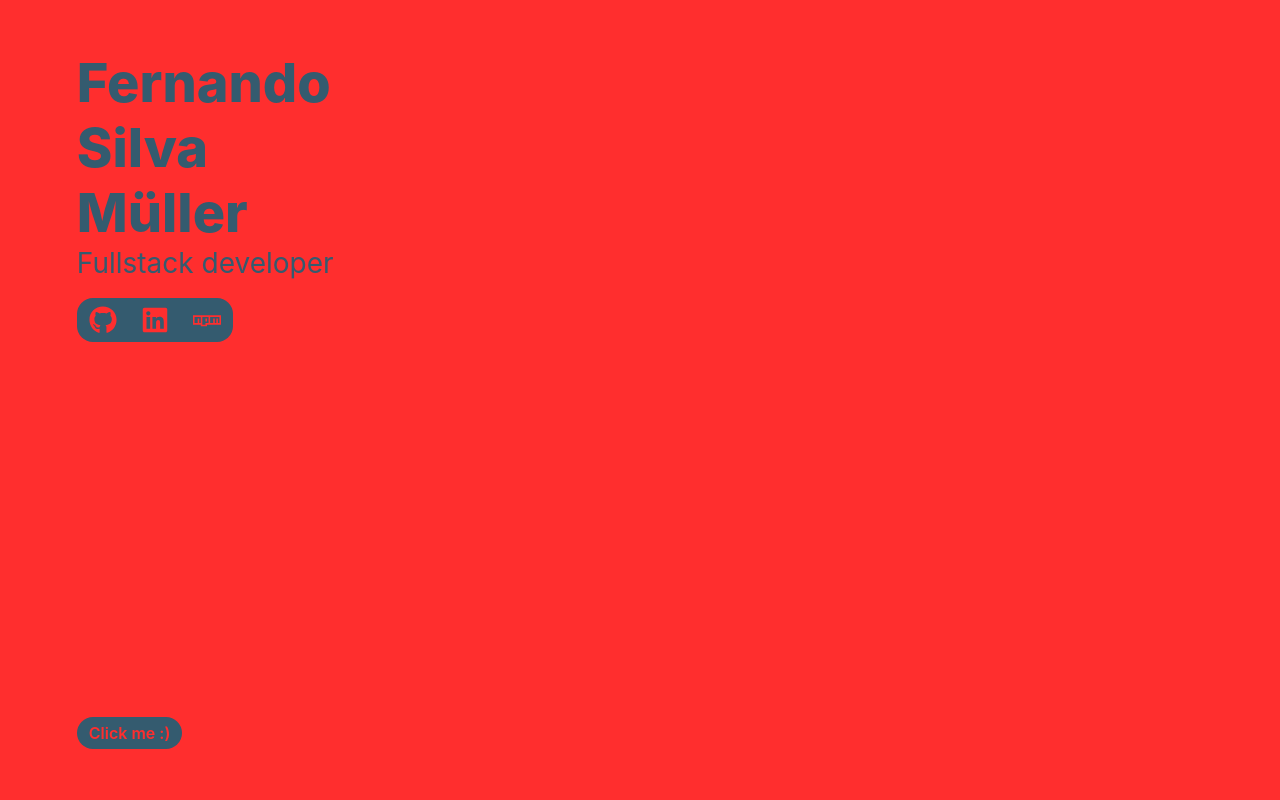
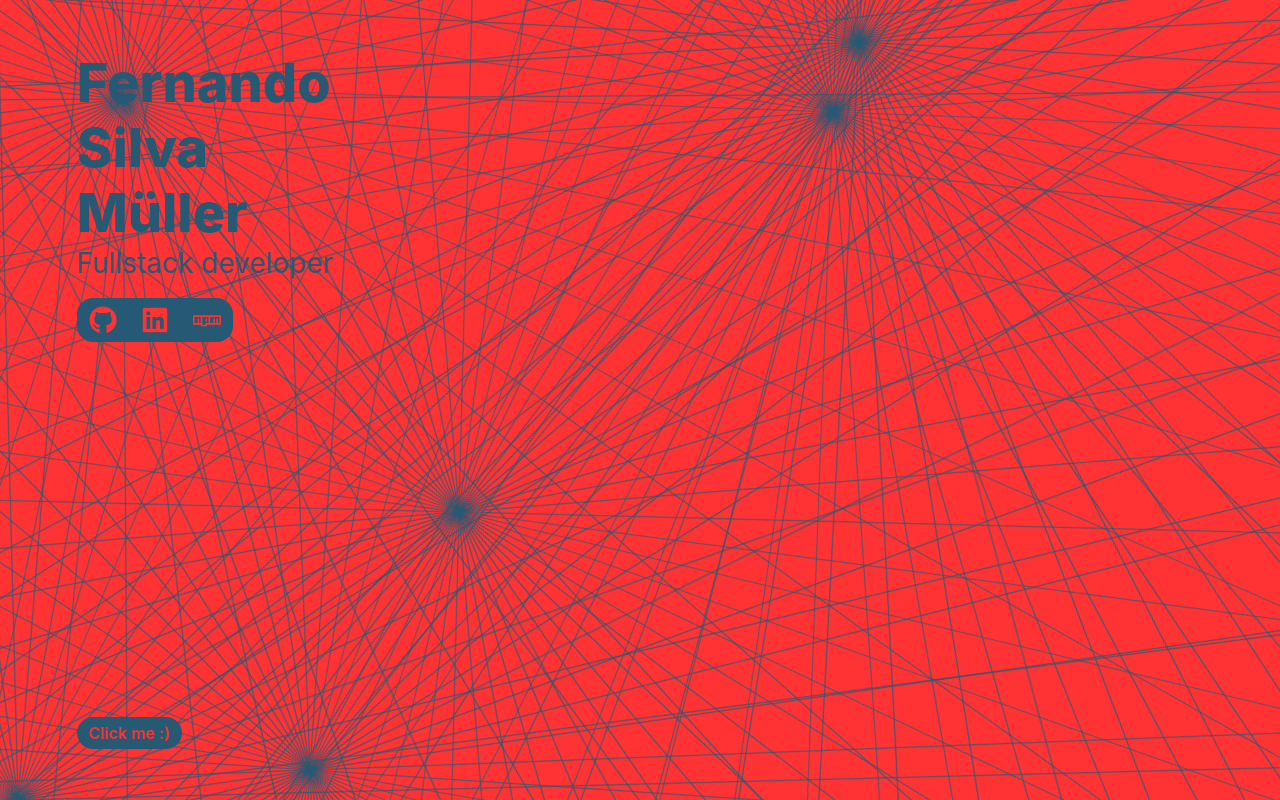
Before and after one commit to fdograph/silvamuller-rocks, a Svelte app: page / in a window 1280 px wide. Both pictures are taken after a click on the button "Click me :)". Built offline with nearby package versions, Linux system fonts and the light colour scheme.

Commit message:
Better bullets AND new effect! :D

```diff
--- a/src/App.svelte
+++ b/src/App.svelte
@@ -5,6 +5,7 @@
     import Waves from './backgrounds/waves.svelte';
     import Spirals from './backgrounds/spirals.svelte';
     import Bullets from './backgrounds/bullets.svelte';
+    import Solar from './backgrounds/solar.svelte';
     import Content from "./content.svelte";
 
     const themes = [
@@ -14,6 +15,7 @@
         'waves',
         'bullets',
         'spirals',
+        'solar',
     ];
     type ThemeName = typeof themes[number];
 
@@ -41,6 +43,8 @@
             <Spirals />
         {:else if currentTheme === 'bullets'}
             <Bullets />
+        {:else if currentTheme === 'solar'}
+            <Solar />
         {/if}
     </div>
 
@@ -88,8 +92,14 @@
     }
 
     main.bullets {
-        --bg-color: hsl(0deg 100% 59%);
-        --fg-color: hsl(200deg 36% 32%);
+        --bg-color: hsl(240 100% 30% / 1);
+        --fg-color: hsl(0deg 0% 100%);
+        --action-color: hsl(255 100% 50%);
+    }
+
+    main.solar {
+        --bg-color: hsl(0deg 100% 60%);
+        --fg-color: hsl(200 50% 30% / 1);
         --action-color: hsl(255 100% 50%);
     }
 
--- /dev/null
+++ b/src/backgrounds/solar.svelte
@@ -0,0 +1,160 @@
+<script lang="ts">
+    import { onMount } from 'svelte';
+    import { randomBetween } from "./helpers";
+    import type { Point } from "./helpers.ts";
+
+    interface LineCoords {
+        a: Point,
+        b: Point,
+    }
+
+    let container: HTMLDivElement;
+
+    interface TargetProps {
+        target: Point;
+        speed: number;
+        delay: number;
+        rays: LineCoords[];
+    }
+    let targets: TargetProps[] = [];
+
+    const degree2radian = (a: number) => a * 0.017453292519;
+    const calculateX = (x: number, l: number, a: number) => x + l * Math.cos(a);
+    const calculateY = (y: number, l: number, a: number) => y + l * Math.sin(a);
+    const createPoint = (x: number, y: number): Point => ({ x, y });
+    const randomPoint = (w: number, h: number): Point => createPoint(
+        randomBetween(0, w),
+        randomBetween(0, h)
+    );
+    const projectPoint = (point: Point, l: number, a: number): Point => createPoint(
+        calculateX(point.x, l, degree2radian(a)),
+        calculateY(point.y, l, degree2radian(a))
+    );
+    const createLine = (origin: Point, length: number, angle: number = 0): LineCoords => ({
+        a: origin,
+        b: projectPoint(origin, length, angle),
+    });
+
+    const buildRays = (target: Point, distance: number , length: number, angle: number) => {
+        const mirrorAngle = 180 - angle;
+
+        const topLeftPointAngle = mirrorAngle * -1;
+        const topLeftPoint = projectPoint(target, distance, topLeftPointAngle);
+        const topLeftRay = createLine(topLeftPoint, length, topLeftPointAngle);
+
+        const topRightPointAngle = angle * -1;
+        const topRightPoint = projectPoint(target, distance, topRightPointAngle);
+        const topRightRay = createLine(topRightPoint, length, topRightPointAngle);
+
+        const bottomLeftPointAngle = mirrorAngle;
+        const bottomLeftPoint = projectPoint(target, distance, bottomLeftPointAngle);
+        const bottomLeftRay = createLine(bottomLeftPoint, length, bottomLeftPointAngle);
+
+        const bottomRightPointAngle = angle;
+        const bottomRightPoint = projectPoint(target, distance, bottomRightPointAngle);
+        const bottomRightRay = createLine(bottomRightPoint, length, bottomRightPointAngle);
+
+        return [
+            topLeftRay,
+            topRightRay,
+            bottomLeftRay,
+            bottomRightRay
+        ];
+    };
+
+    const sunRays = (center: Point, length: number, count: number, angleStart: number = 0, angleEnd: number = 360) => {
+        const angleLength = angleEnd - angleStart;
+        const angleStep = Math.ceil(angleLength / count);
+        return [...new Array(count)].map((v, i) => createLine(center, length, angleStep * i));
+    };
+
+    const render = () => {
+        const height = container.offsetHeight;
+        const width = container.offsetWidth;
+        const base = width > height ? width : height;
+        const rayLength = Math.sqrt(Math.pow(width, 2) + Math.pow(height, 2));
+        const count = Math.round(base * 0.005);
+
+        targets = [...new Array(count)].map((v, i) => {
+            const target = randomPoint(width, height);
+            const speed = randomBetween(50000, 200000);
+            const delay = randomBetween(-10000, 10000);
+
+            return {
+                target,
+                speed,
+                delay,
+                rays: sunRays(target, rayLength, 60),
+            }
+        });
+    };
+
+    onMount(render);
+</script>
+
+<svelte:window on:resize={render}/>
+<div bind:this={container} >
+    <svg>
+        {#each targets as target}
+            <g
+                class="sun"
+                style="
+                    --cx: {target.target.x}px;
+                    --cy: {target.target.y}px;
+                    --speed: {target.speed}ms;
+                    --delay: {target.delay}ms;
+                "
+            >
+                {#each target.rays as ray}
+                    <line
+                            x1="{ray.a.x}"
+                            y1="{ray.a.y}"
+                            x2="{ray.b.x}"
+                            y2="{ray.b.y}"
+                    />
+                {/each}
+            </g>
+        {/each}
+    </svg>
+</div>
+
+<style>
+    @keyframes spin {
+        to {
+            transform: translateZ(0) rotateZ(-360deg);
+        }
+    }
+
+    div {
+        display: flex;
+        flex: 1;
+        width: 100%;
+        height: 100%;
+    }
+
+    svg {
+        display: block;
+        flex: 1;
+    }
+
+    svg .sun {
+        --cx: 0;
+        --cy: 0;
+        --speed: 0;
+        --delay: 0;
+        transform: translateZ(0) rotateZ(0);
+        transform-origin: var(--cx) var(--cy);
+        animation-name: spin;
+        /*animation-duration: var(--speed);*/
+        animation-duration: 100000ms;
+        animation-delay: var(--delay);
+        animation-timing-function: linear;
+        animation-iteration-count: infinite;
+
+    }
+
+    svg line {
+        stroke-width: 1px;
+        stroke: var(--fg-color);
+    }
+</style>
```
